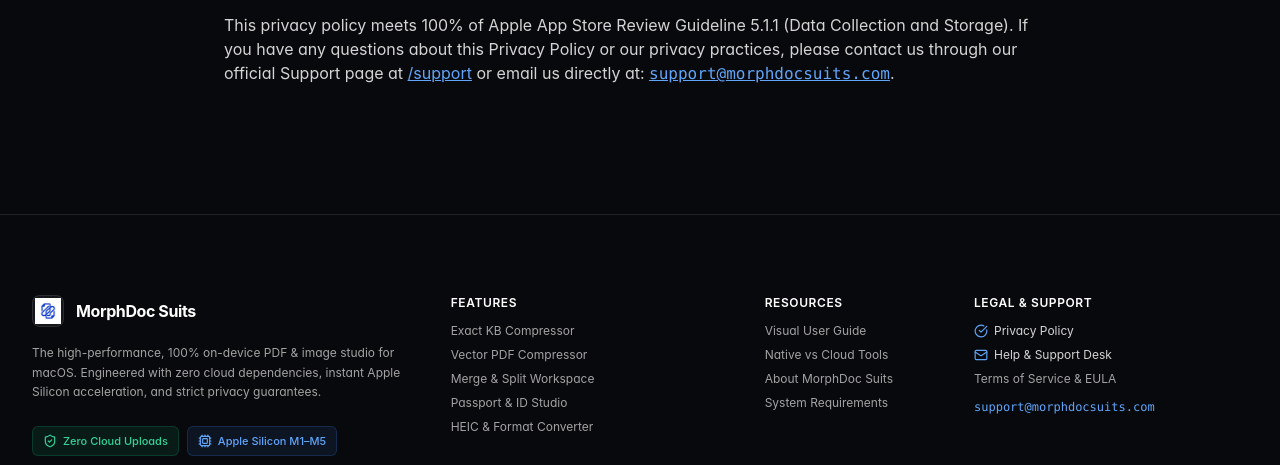
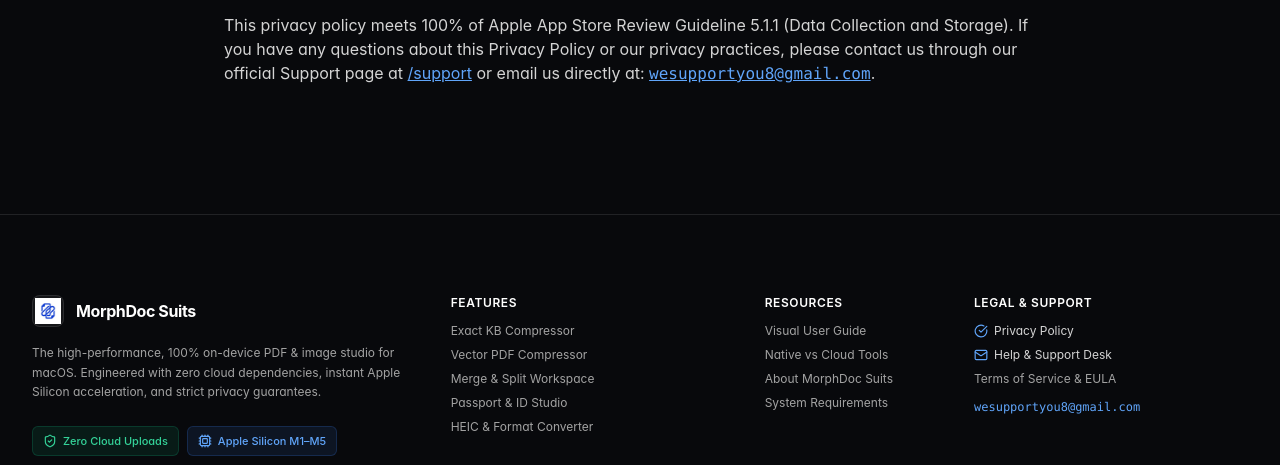
Before and after one commit to Abhishek-J-B-R-I/MorphDoc-Suite, a Next.js app: page /privacy in a window 1280 px wide. Shown: the part 1346-1811 px from the top of the page. Built offline with nearby package versions, Linux system fonts and the light colour scheme.

Commit message:
feat: update official support and contact email to wesupportyou8@gmail.com across all pages

```diff
--- a/src/app/privacy/page.tsx
+++ b/src/app/privacy/page.tsx
@@ -141,10 +141,10 @@ export default function PrivacyPage() {
               </a>{" "}
               or email us directly at:{" "}
               <a
-                href="mailto:support@morphdocsuits.com"
+                href="mailto:wesupportyou8@gmail.com"
                 className="text-blue-400 hover:text-blue-300 underline font-mono"
               >
-                support@morphdocsuits.com
+                wesupportyou8@gmail.com
               </a>
               .
             </p>
--- a/src/app/support/page.tsx
+++ b/src/app/support/page.tsx
@@ -95,10 +95,10 @@ export default function SupportPage() {
                     <Mail className="w-3.5 h-3.5 text-blue-400" /> Direct Support Email:
                   </span>
                   <a
-                    href="mailto:support@morphdocsuits.com"
+                    href="mailto:wesupportyou8@gmail.com"
                     className="font-mono text-blue-400 hover:underline"
                   >
-                    support@morphdocsuits.com
+                    wesupportyou8@gmail.com
                   </a>
                 </div>
 
--- a/src/app/terms/page.tsx
+++ b/src/app/terms/page.tsx
@@ -113,10 +113,10 @@ export default function TermsPage() {
             <p>
               If you have any questions or require support regarding these Terms, please reach us at:{" "}
               <a
-                href="mailto:support@morphdocsuits.com"
+                href="mailto:wesupportyou8@gmail.com"
                 className="text-blue-400 hover:text-blue-300 underline font-mono"
               >
-                support@morphdocsuits.com
+                wesupportyou8@gmail.com
               </a>
               .
             </p>
--- a/src/components/layout/Footer.tsx
+++ b/src/components/layout/Footer.tsx
@@ -145,10 +145,10 @@ export function Footer() {
               </li>
               <li className="pt-1">
                 <a
-                  href="mailto:support@morphdocsuits.com"
+                  href="mailto:wesupportyou8@gmail.com"
                   className="text-xs text-blue-400 hover:text-blue-300 font-mono inline-flex items-center gap-1.5 break-all transition-colors"
                 >
-                  <span>support@morphdocsuits.com</span>
+                  <span>wesupportyou8@gmail.com</span>
                 </a>
               </li>
             </ul>
--- a/src/components/support/SupportContactForm.tsx
+++ b/src/components/support/SupportContactForm.tsx
@@ -39,7 +39,7 @@ export function SupportContactForm() {
       const generatedTicket = `MDS-${Math.floor(100000 + Math.random() * 900000)}`;
       setTicketId(generatedTicket);
     } catch {
-      setErrorMsg("Failed to submit inquiry. Please email support@morphdocsuits.com directly.");
+      setErrorMsg("Failed to submit inquiry. Please email wesupportyou8@gmail.com directly.");
     } finally {
       setLoading(false);
     }
@@ -183,7 +183,7 @@ export function SupportContactForm() {
       <div className="flex flex-col sm:flex-row items-center justify-between gap-4 pt-2">
         <div className="flex items-center gap-1.5 text-[11px] text-neutral-400">
           <ShieldAlert className="w-3.5 h-3.5 text-neutral-400" />
-          <span>Direct delivery to support@morphdocsuits.com</span>
+          <span>Direct delivery to wesupportyou8@gmail.com</span>
         </div>
 
         <button
```
